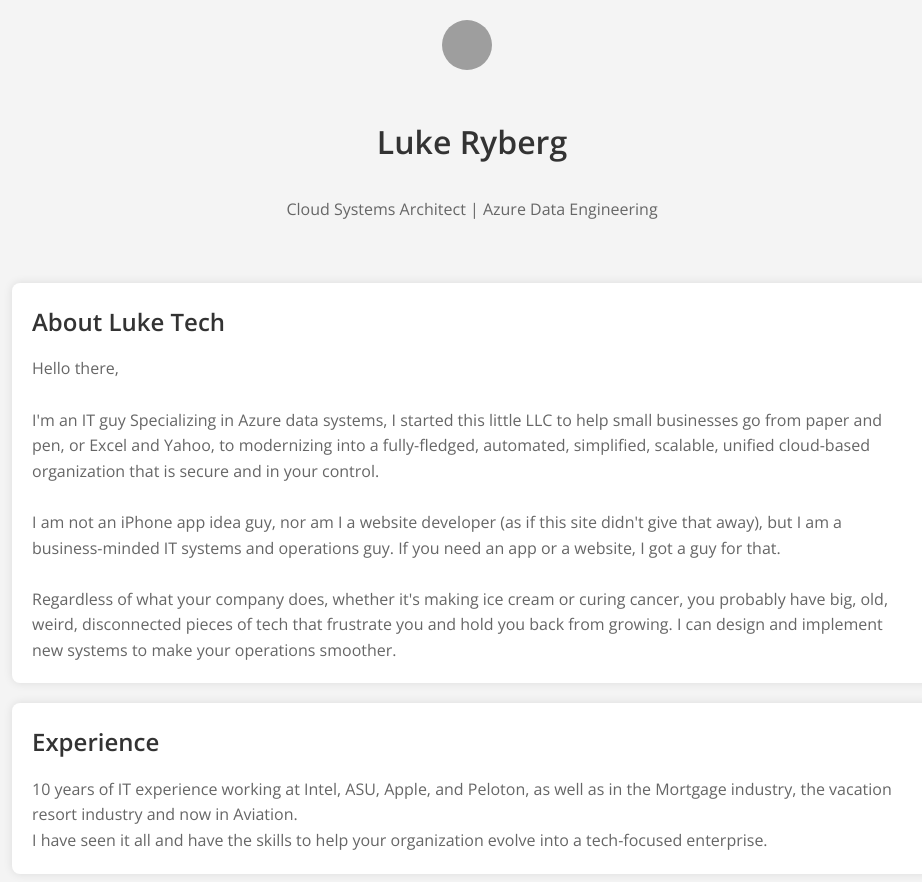
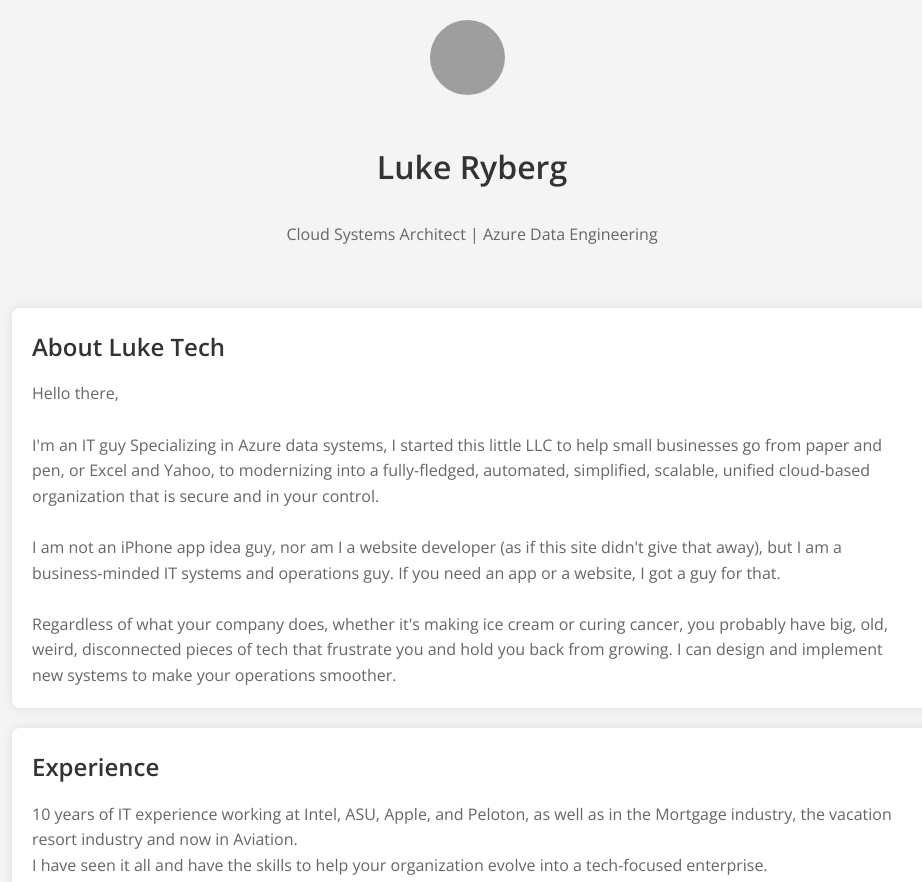
Before and after one commit to lukeryberg/azurestatic, a website: page src/index.html in a window 1280 px wide. Shown: the top 882 px of the page, without its empty margins (168-1090 px from the left). Drawn offline with nearby package versions, Linux system fonts and the light colour scheme; grey boxes are pictures that could not be loaded.

Commit message:
Update styles.css

```diff
--- a/src/styles.css
+++ b/src/styles.css
@@ -21,8 +21,8 @@ body, html {
 }
 
 .header-icon {
-    height: 50px; /* Or the size you want your icon to be */
-    width: 50px; /* Keep the same as height for a square aspect ratio */
+    height: 75px; /* Or the size you want your icon to be */
+    width: 75px; /* Keep the same as height for a square aspect ratio */
     border-radius: 50%; /* Optional: if you want a circular icon */
     margin-right: 10px; /* Adds some space between the icon and the title */
     vertical-align: middle; /* Aligns the icon with the middle of the text */
```
